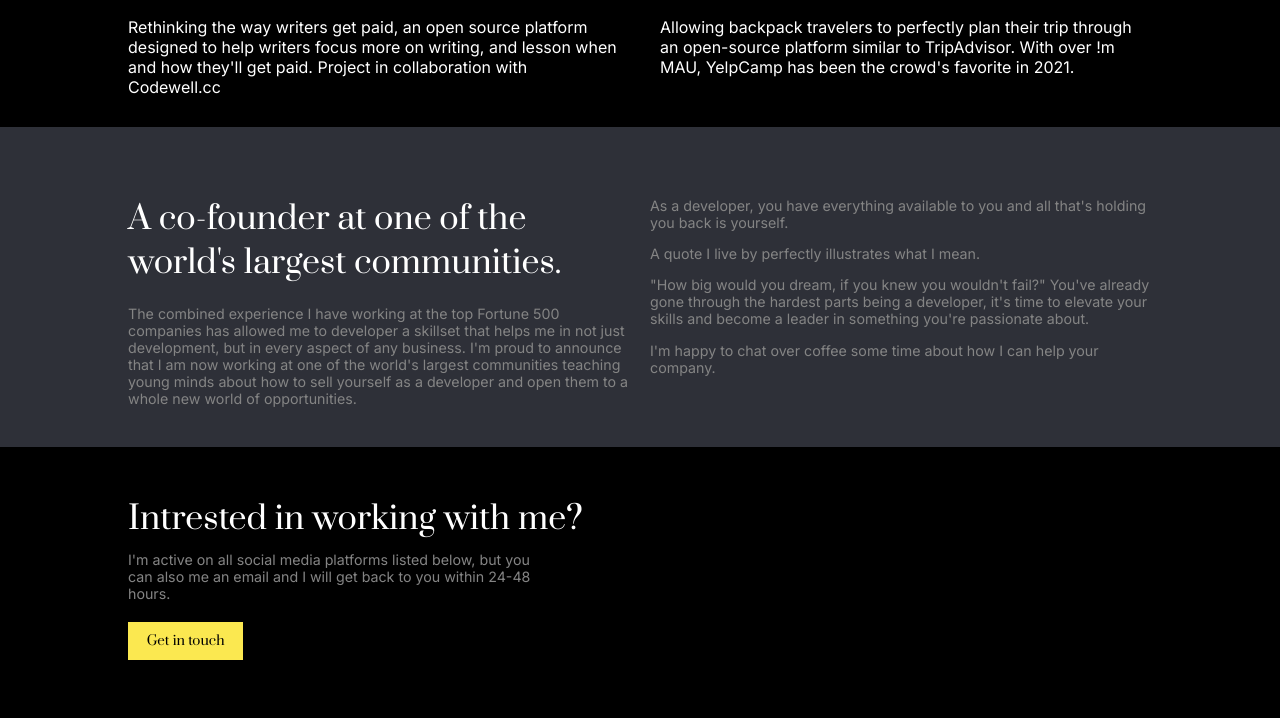
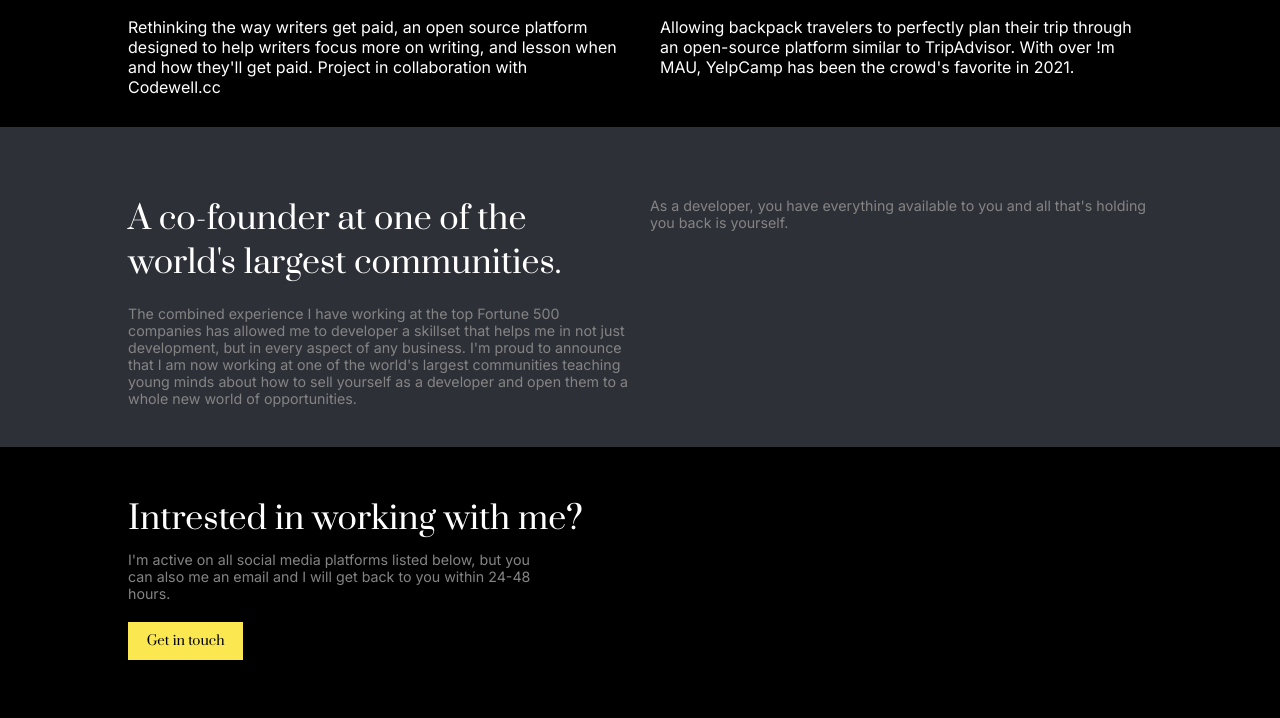
Before and after one commit to enggsatyamraj/Developer-Portfolio-Starter-Files, a plain HTML site: page index.html in a window 1280 px wide. Shown: the part 839-1557 px from the top of the page. Drawn offline with Linux system fonts and the light colour scheme.

Commit message:
initial commit

```diff
--- a/index.html
+++ b/index.html
@@ -78,14 +78,14 @@
         </div>
         <div class="b_cofounder">
             As a developer, you have everything available to you and all that's holding you back is yourself.
-            <p>
+            <!--<p>
                 A quote I live by perfectly illustrates what I mean.
             </p>
 
             <p>"How big would you dream, if you knew you wouldn't fail?" You've already gone through the hardest parts being a developer, it's time to elevate your skills and become a leader in something you're passionate about.</p>
 
             <p>
-                I'm happy to chat over coffee some time about how I can help your company.</p>
+                I'm happy to chat over coffee some time about how I can help your company.</p>-->
         </div>
     </div>
     <div class="main3">
```
